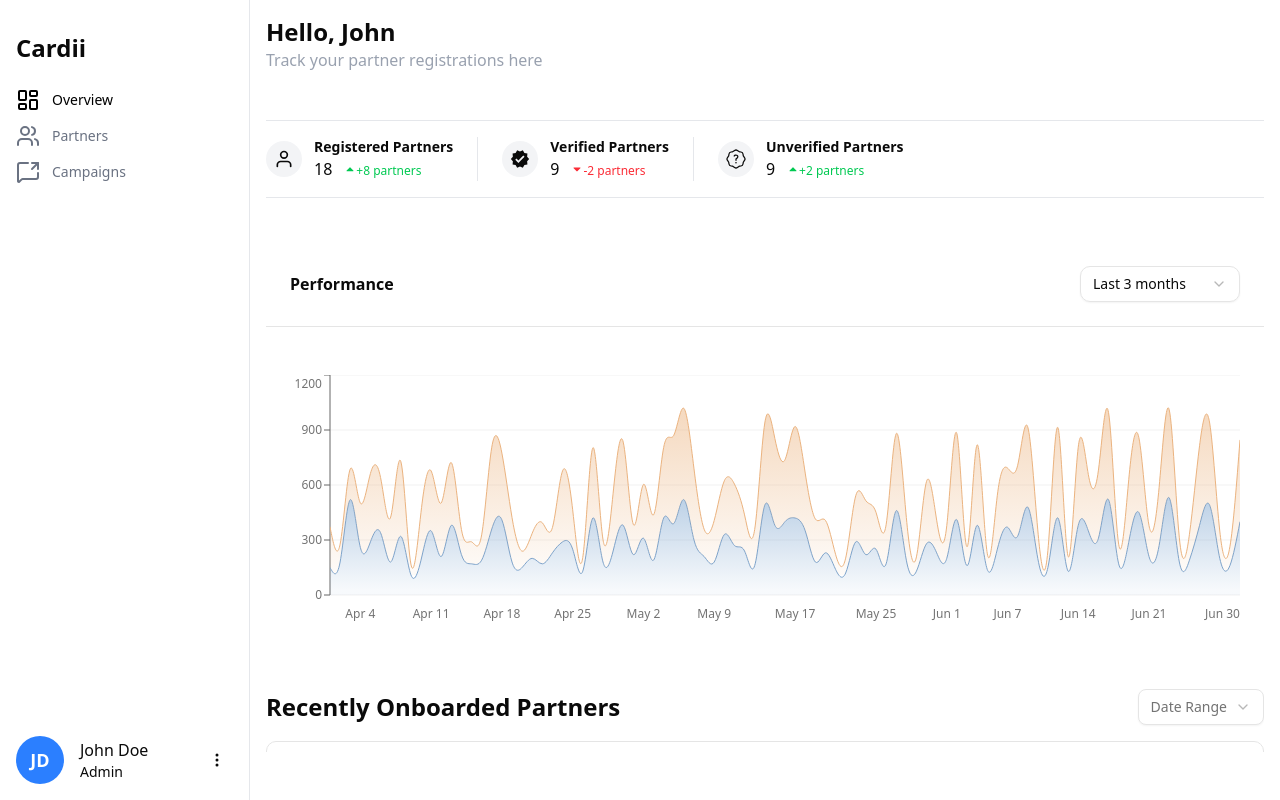
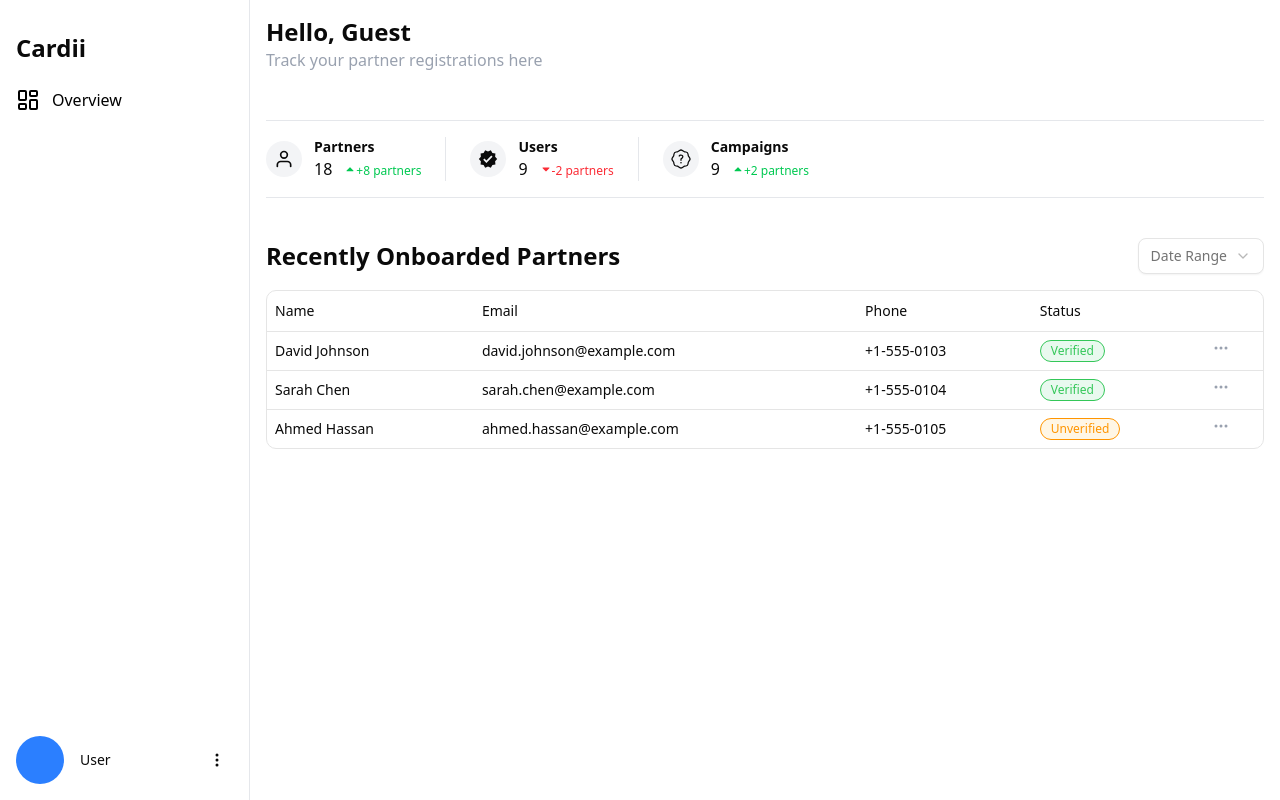
Before and after one commit to NADABS/cardii-service-frontend, a Next.js app: page /overview in a window 1280 px wide. Built offline with nearby package versions, Linux system fonts and the light colour scheme.

Commit message:
Refactored dashboard

```diff
--- a/package.json
+++ b/package.json
@@ -24,7 +24,7 @@
     "embla-carousel-autoplay": "^8.6.0",
     "embla-carousel-react": "^8.6.0",
     "lucide-react": "^0.545.0",
-    "next": "15.5.4",
+    "next": "^16.0.0",
     "next-themes": "^0.4.6",
     "primereact": "^10.9.7",
     "react": "19.1.0",
--- a/src/app/(dashboard)/overview/page.tsx
+++ b/src/app/(dashboard)/overview/page.tsx
@@ -2,16 +2,26 @@
 import StatisticsSection from "@/src/components/dashboard/StatisticsSection";
 import {PerformanceComponent} from "@/src/components/dashboard/PerformanceComponent";
 import {CurrentTasksTable} from "@/src/components/dashboard/CurrentTasksTable";
-import React from "react";
+import React, {useEffect, useState} from "react";
 import {FiUser} from "react-icons/fi";
 import {MdVerified} from "react-icons/md";
 import {GoUnverified} from "react-icons/go";
 
 export default function OverviewPage() {
+    const [user, setUser] = useState<{ name: string } | null>(null);
+
+    useEffect(() => {
+        const storedUser = localStorage.getItem("userDetails");
+        if (storedUser) {
+            setUser(JSON.parse(storedUser));
+        }
+    }, []);
 
     return (
         <div className="w-full h-full overflow-hidden">
-            <h1 className="text-2xl font-bold">Hello, John</h1>
+            <h1 className="text-2xl font-bold">
+                Hello, {user?.name ? user.name.split(" ")[0] : "Guest"}
+            </h1>
             <div className="text-gray-400">
                 Track your partner registrations here
             </div>
@@ -19,24 +29,24 @@ export default function OverviewPage() {
                 <StatisticsSection stats={[
                     {
                         icon: FiUser,
-                        title: "Registered Partners",
+                        title: "Partners",
                         value: 18,
                         change: "+8 partners",
                     },
                     {
                         icon: MdVerified,
-                        title: "Verified Partners",
+                        title: "Users",
                         value: "9",
                         change: "-2 partners",
                     },
                     {
                         icon: GoUnverified,
-                        title: "Unverified Partners",
+                        title: "Campaigns",
                         value: "9",
                         change: "+2 partners",
                     },
                 ]}/>
-                <PerformanceComponent/>
+                {/*<PerformanceComponent/>*/}
                 <CurrentTasksTable/>
             </div>
         </div>
--- a/src/components/Sidebar.tsx
+++ b/src/components/Sidebar.tsx
@@ -1,80 +1,92 @@
 "use client"
+
 import Link from "next/link"
+import { useRouter, usePathname } from "next/navigation"
+import { Popover, PopoverContent, PopoverTrigger } from "@/components/ui/popover"
 import { RiSettings3Line } from "react-icons/ri"
-import {cn, getInitials} from "@/src/lib/utils";
-import {BsThreeDotsVertical} from "react-icons/bs";
-import {usePathname, useRouter} from "next/navigation"
-import {LayoutDashboardIcon, UsersIcon, LogOutIcon, UserIcon, MessageSquareShareIcon} from "lucide-react"
-import {Popover, PopoverContent, PopoverTrigger} from "@/components/ui/popover";
+import { BsThreeDotsVertical } from "react-icons/bs"
+import {
+    LayoutDashboardIcon,
+    UsersIcon,
+    LogOutIcon,
+    UserIcon,
+    UserStarIcon,
+    MessageSquareShareIcon
+} from "lucide-react"
+import { cn, getInitials } from "@/src/lib/utils"
+import { useEffect, useState } from "react"
 
 const primaryLinks = [
-    {
-        title: "Overview",
-        href: "/overview",
-        icon: <LayoutDashboardIcon/>,
-    },
-    {
-        title: "Partners",
-        href: "/partners",
-        icon: <UsersIcon/>,
-    },
-    {
-        title: "Campaigns",
-        href: "/campaigns",
-        icon: <MessageSquareShareIcon/>,
-    },
+    { title: "Overview", href: "/overview", icon: <LayoutDashboardIcon />, roles: ["admin", "super admin", "manager", "user"] },
+    { title: "Partners", href: "/partners", icon: <UsersIcon />, roles: ["admin", "super admin", "manager"] },
+    { title: "Campaigns", href: "/campaigns", icon: <MessageSquareShareIcon />, roles: ["admin", "super admin", "marketer"] },
+    { title: "Users", href: "/users", icon: <UserStarIcon />, roles: ["admin", "super admin"] },
 ]
 
-const Sidebar = () => {
+export default function Sidebar() {
+    const router = useRouter()
+    const pathname = usePathname()
+    const [user, setUser] = useState<any>(null)
 
-    const router = useRouter();
+    useEffect(() => {
+        const storedUser = localStorage.getItem("userDetails")
+        if (storedUser) {
+            setUser(JSON.parse(storedUser))
+        }
+    }, [])
 
-    const pathname = usePathname()
-
-    const user = {
-        name: "John Doe",
-        role: "Admin",
+    const handleLogout = () => {
+        localStorage.removeItem("userDetails")
+        router.replace("/")
     }
 
-    const handleLogout = () => {
-        router.replace("/")
-    }
+    // Extract the role name safely
+    const roleName = user?.role?.[0]?.name?.toLowerCase() || "user"
+
+    // Filter sidebar links based on the role
+    const visibleLinks = primaryLinks.filter((link) =>
+        link.roles.map((r) => r.toLowerCase()).includes(roleName)
+    )
 
     return (
         <div className="w-full h-full flex flex-col justify-between border-r border-gray-200 p-4">
             <div>
                 <div className="mt-4 font-bold text-2xl">Cardii</div>
-                <nav className="mt-6 flex flex-col gap-3">
-                    {primaryLinks.map((link) => {
-                        const isActive = pathname === link.href || (link.href !== "/" && pathname.startsWith(link.href))
+                <nav className="mt-6 flex flex-col gap-8">
+                    {visibleLinks.map((link) => {
+                        const isActive =
+                            pathname === link.href || (link.href !== "/" && pathname.startsWith(link.href))
 
                         return (
                             <Link
+                                key={link.href}
                                 href={link.href}
-                                key={link.href}
                                 className={cn(
                                     "flex items-center gap-3 transition-colors",
-                                    isActive ? "text-black" : "text-gray-500 hover:text-gray-700",
+                                    isActive ? "text-black" : "text-gray-500 hover:text-gray-700"
                                 )}
                             >
                                 <span className="text-lg">{link.icon}</span>
-                                <p className="text-sm font-medium">{link.title}</p>
+                                <p className="text-md font-medium">{link.title}</p>
                             </Link>
                         )
                     })}
                 </nav>
             </div>
+
+            {/* Profile section */}
             <div className="w-full flex items-center justify-between">
                 <div className="flex space-x-4 items-center">
                     <div className="w-12 h-12 rounded-full text-white flex justify-center text-lg font-bold items-center bg-blue-500">
-                        {getInitials(user.name)}
+                        {getInitials(user?.name || "")}
                     </div>
                     <div>
-                        <div>{user.name}</div>
-                        <div className="text-sm">{user.role}</div>
+                        <div className="text-sm truncate">{user?.name}</div>
+                        <div className="text-sm capitalize">{roleName}</div>
                     </div>
                 </div>
-                <div>
+
+                {/* Popover menu */}
                 <Popover>
                     <PopoverTrigger asChild>
                         <button className="cursor-pointer hover:bg-gray-100 p-2 rounded-md transition-colors">
@@ -109,8 +121,5 @@ const Sidebar = () => {
                 </Popover>
             </div>
         </div>
-        </div>
     )
 }
-
-export default Sidebar
```
Also changed, not shown: tsconfig.json (+14 -4 lines), 1 other file (tests, documents, lock files or other folders). Lines whose indentation alone changed are shown as unchanged.
